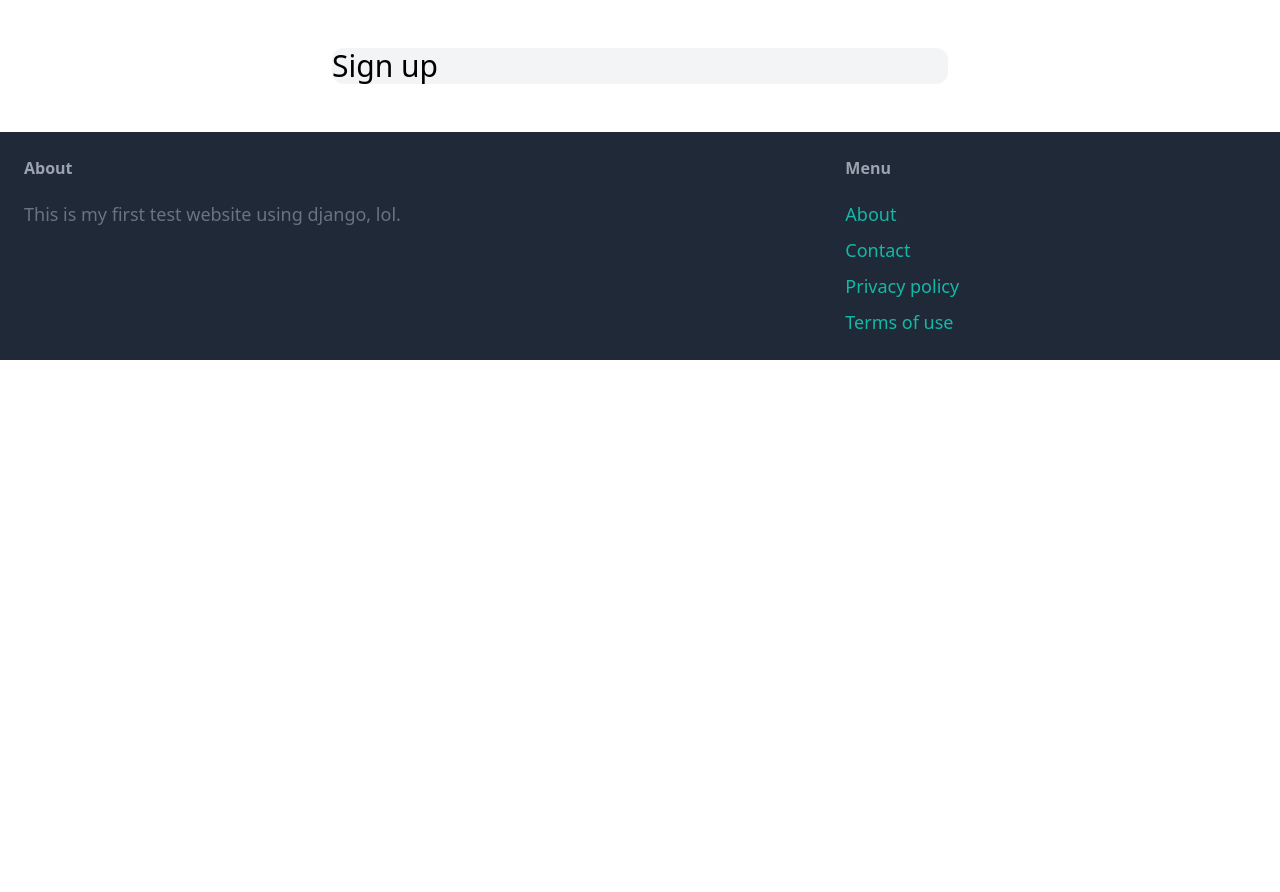
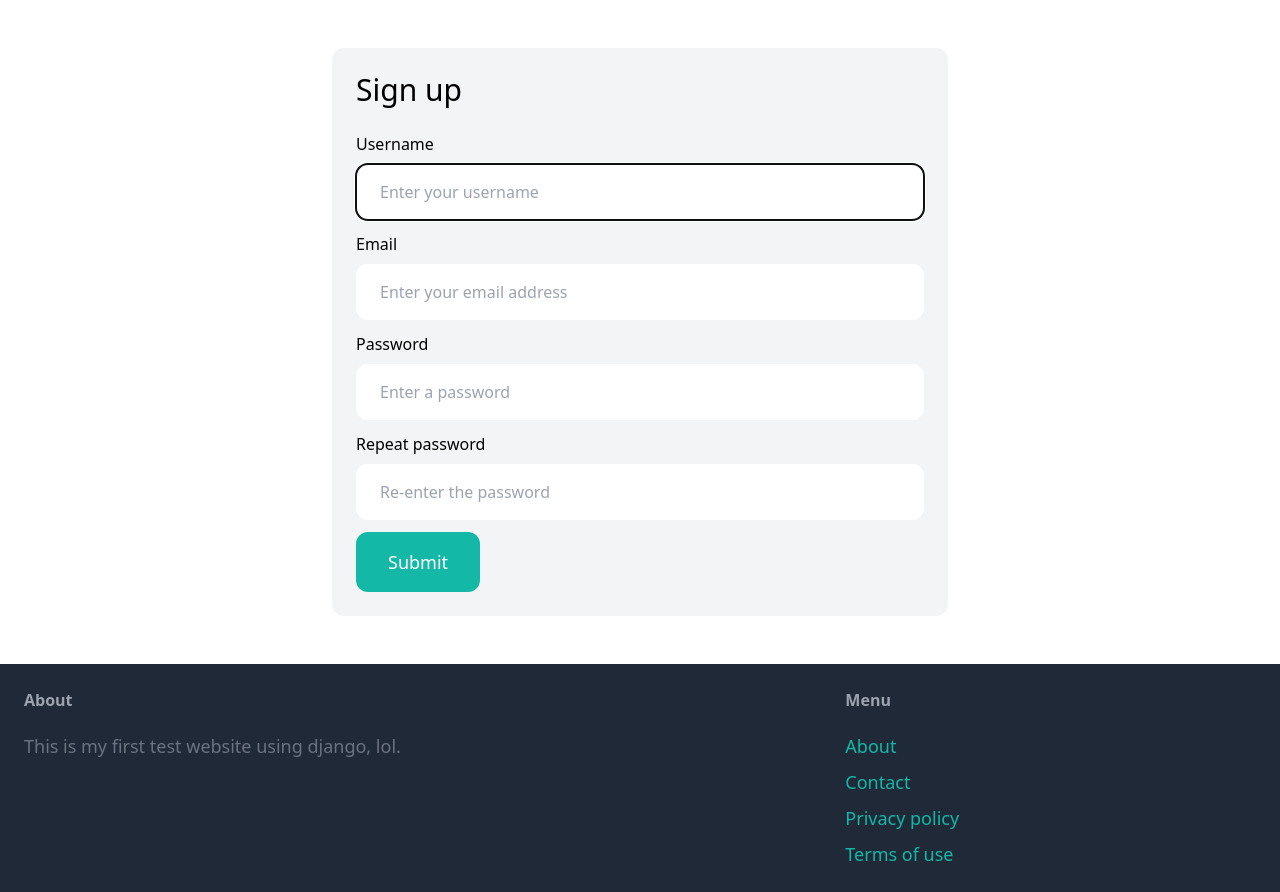
Before and after one commit to chinmay-patwardhan/Puddle, a Django app: page /signup/ in a window 1280 px wide. Shown: the part 77-969 px from the top of the page. Before the commit the page ends 437 px from the top, so only its background shows below. Run offline with Django 4.2, Linux system fonts and the light colour scheme; some libraries are stand-ins or nearby versions.

Commit message:
Completed signup page with user functionality

```diff
--- a/core/forms.py
+++ b/core/forms.py
@@ -6,3 +6,23 @@ class SignupForm(UserCreationForm):
     class Meta:
         model = User
         fields = ('username', 'email', 'password1', 'password2')
+
+    username = forms.CharField(widget=forms.TextInput(attrs={
+        'placeholder': 'Enter your username',
+        'class': 'w-full py-4 px-6 rounded-xl'
+    }))
+
+    email = forms.CharField(widget=forms.EmailInput(attrs={
+       'placeholder': 'Enter your email address',
+       'class': 'w-full py-4 px-6 rounded-xl'
+    }))
+
+    password1 = forms.CharField(widget=forms.PasswordInput(attrs={
+       'placeholder': 'Enter a password',
+       'class': 'w-full py-4 px-6 rounded-xl'
+    }))
+
+    password2 = forms.CharField(widget=forms.PasswordInput(attrs={
+       'placeholder': 'Re-enter the password',
+       'class': 'w-full py-4 px-6 rounded-xl'
+    }))
--- a/core/templates/core/signup.html
+++ b/core/templates/core/signup.html
@@ -3,7 +3,45 @@
 {% block title %}Sign Up{% endblock %}
 
 {% block content %}
-    <div class="w-1/2 my-6 mx-auto bg-gray-100 rounded-xl">
+    <div class="w-1/2 my-6 p-6 mx-auto bg-gray-100 rounded-xl">
         <h1 class="mb-6 text-3xl">Sign up</h1>
+
+        <form method="post" action="." class="">
+            {% csrf_token %}
+
+            <div class="mb-3">
+                <label class="inline-block mb-2">Username</label><br>
+                {{ form.username }}
+            </div>
+
+            <div class="mb-3">
+                <label class="inline-block mb-2">Email</label><br>
+                {{ form.email }}
+            </div>
+
+            <div class="mb-3">
+                <label class="inline-block mb-2">Password</label><br>
+                {{ form.password1 }}
+            </div>
+
+            <div class="mb-3">
+                <label class="inline-block mb-2">Repeat password</label><br>
+                {{ form.password2 }}
+            </div>
+
+            {% if form.errors or form.non_field_errors %}
+                <div class="mb-3 p-6 bg-red-100 rounded-xl">
+                    {% for field in form %}
+                        {{ field.errors }}
+                    {% endfor %}
+                </div>
+
+                {{ form.non_field_errors }}
+
+            {% endif %}
+
+
+            <button class="py-4 px-8 text-lg bg-teal-500 hover:bg-teal-700 rounded-xl text-white">Submit</button>
+        </form>
     </div>
 {% endblock %}
--- a/core/views.py
+++ b/core/views.py
@@ -1,4 +1,4 @@
-from django.shortcuts import render
+from django.shortcuts import render, redirect
 from item.models import Category, Item
 from .forms import SignupForm
 
@@ -17,7 +17,16 @@ def contact(request):
 
 
 def signup(request):
-    form = SignupForm()
+    if request.method == 'POST':
+        form = SignupForm(request.POST)
+
+        if form.is_valid():
+            form.save()
+
+            return redirect('/login/')
+    else:
+        form = SignupForm()
+
     return render(request, 'core/signup.html', {
         'form': form
     })
```
Also changed, not shown: db.sqlite3.
